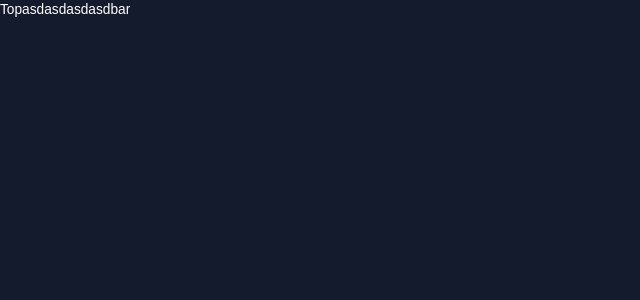
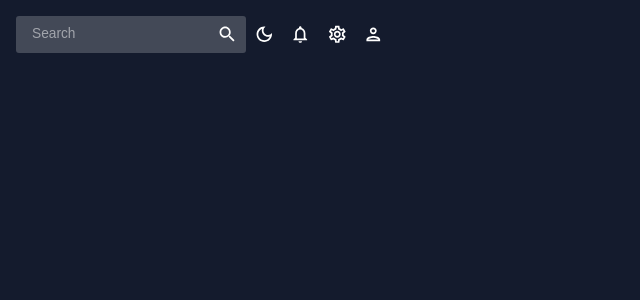
Before and after one commit to garciamarcoss/Admin-Dashboard-App, a React (Create React App) app: page / in a window 1280 px wide. Shown: the top 300 px of the page, without its empty margins (0-640 px from the left). Built offline with nearby package versions, Linux system fonts and the light colour scheme.

Commit message:
Topbar created

```diff
--- a/src/scenes/global/Topbar.jsx
+++ b/src/scenes/global/Topbar.jsx
@@ -1,12 +1,51 @@
 import { Box, IconButton, useTheme } from "@mui/material";
 import { useContext } from "react";
 import { ColorModeContext, tokens } from "../../theme";
-import InputBase from "@mui/material";
-import { LightModeOutlinedIcon } from "@mui/icons-material/LightModeOutlined";
-
+import InputBase from "@mui/material/InputBase";
+import LightModeOutlinedIcon from "@mui/icons-material/LightModeOutlined";
+import DarkModeOutlinedIcon from "@mui/icons-material/DarkModeOutlined";
+import NotificationsOutlinedIcon from "@mui/icons-material/NotificationsOutlined";
+import SettingsOutlinedIcon from "@mui/icons-material/SettingsOutlined";
+import PersonOutlinedIcon from "@mui/icons-material/PersonOutlined";
+import SearchIcon from "@mui/icons-material/Search";
 
 export const Topbar = () => {
+  const theme = useTheme();
+  const colors = tokens(theme.palette.mode);
+  const colorMode = useContext(ColorModeContext);
   return (
-    <div>Topasdasdasdasdbar</div>
+    <Box display="flex" justifyContent="space-between" p={2}>
+      {/* SEARCH BAR */}
+      <Box
+        display="flex"
+        backgroundColor={colors.primary[400]}
+        borderRadius="3px"
+      >
+        <InputBase sx={{ ml: 2, flex: 1 }} placeholder="Search" />
+        <IconButton type="button" sx={{ p: 1 }}>
+          <SearchIcon />
+        </IconButton>
+      </Box>
+
+      {/* ICONS */}
+      <Box display="flex">
+        <IconButton onClick={colorMode.toggleColorMode}>
+          {theme.palette.mode === "dark" ? (
+            <DarkModeOutlinedIcon />
+          ) : (
+            <LightModeOutlinedIcon />
+          )}
+        </IconButton>
+        <IconButton>
+          <NotificationsOutlinedIcon />
+        </IconButton>
+        <IconButton>
+          <SettingsOutlinedIcon />
+        </IconButton>
+        <IconButton>
+          <PersonOutlinedIcon />
+        </IconButton>
+      </Box>
+    </Box>
   );
 };
```
